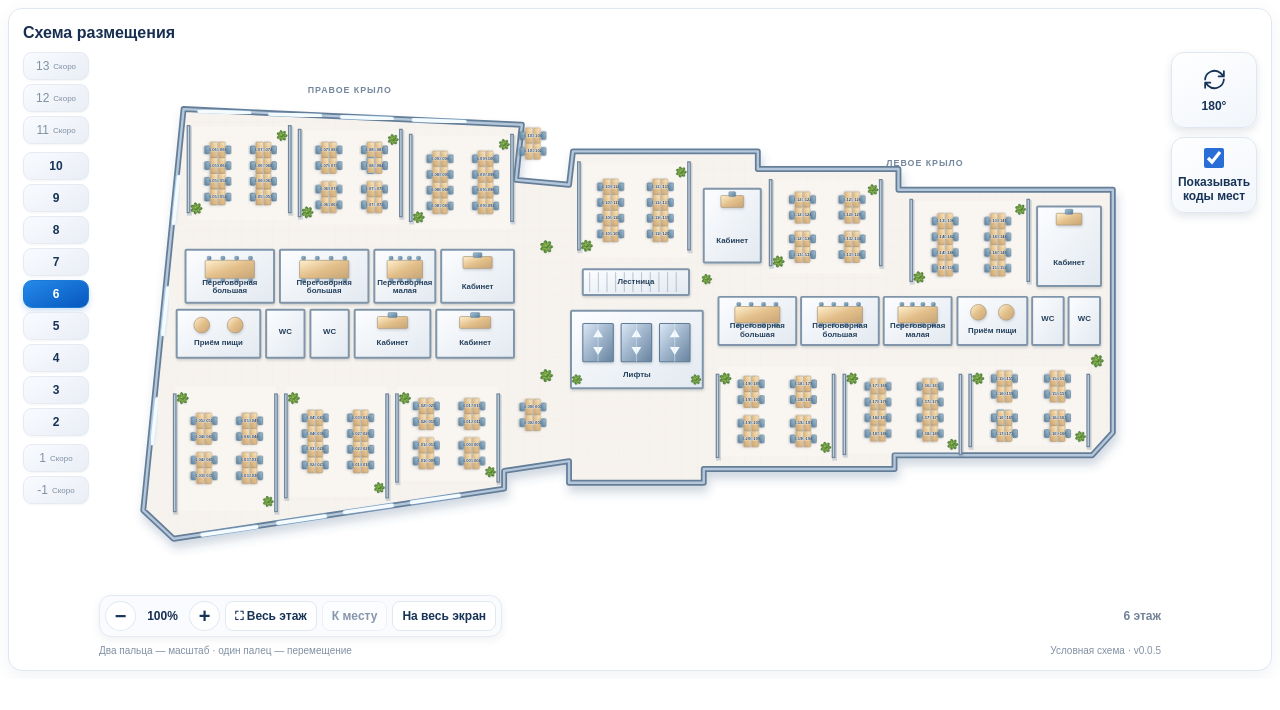
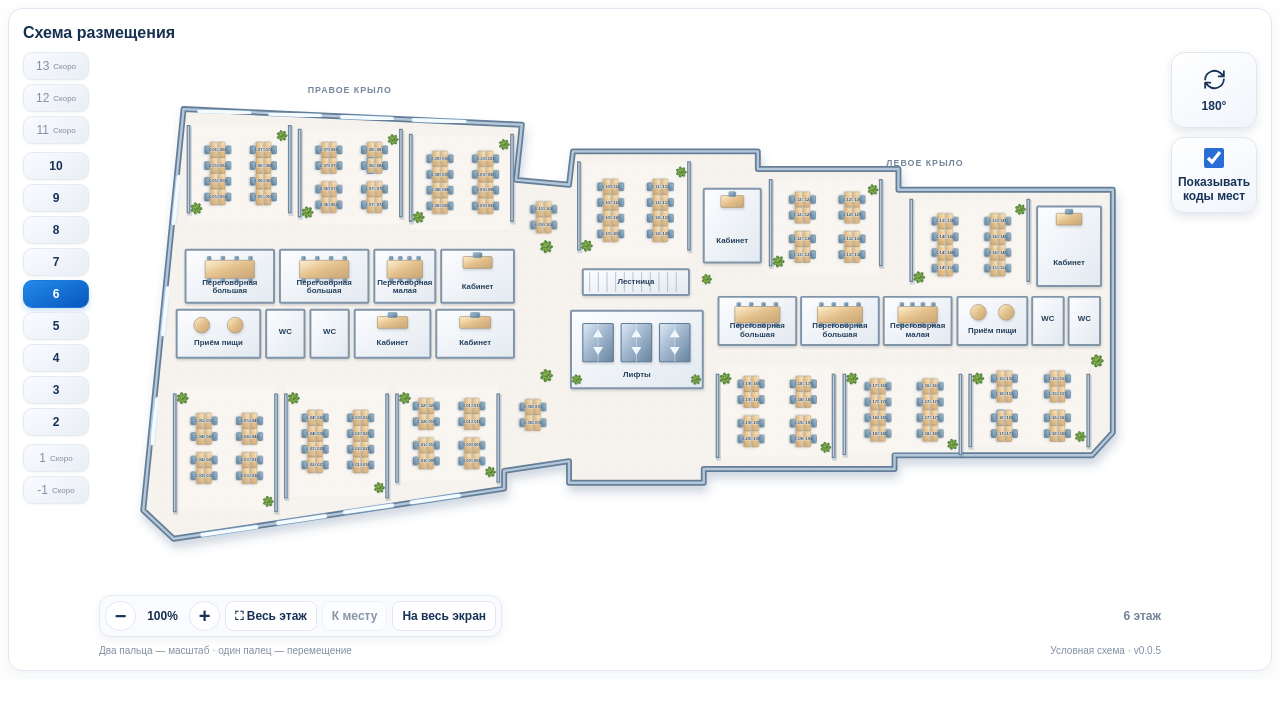
Before and after one commit to FluffyKingRus/RG-OpenSpace-Layout, a plain HTML site: page index.html in a window 1280 px wide. Drawn offline with Linux system fonts and the light colour scheme.

Commit message:
fix: keep all demo desks within the illustrative footprint

```diff
--- a/index.html
+++ b/index.html
@@ -246,7 +246,7 @@ function standard(){
  room(873,227,71,49,'Приём пищи','food');room(949,227,32,49,'WC');room(986,227,32,49,'WC');
  plant(455,176,5);plant(455,307,5);plant(618,209,4);plant(1015,292,5);
  // Two small generic furniture groups make up the remaining eight demonstration seats.
- cluster(449,55,2,90);cluster(449,331,2,90);
+ cluster(460,130,2,90);cluster(449,331,2,90);
 }
 function special(f){
  common();
```
